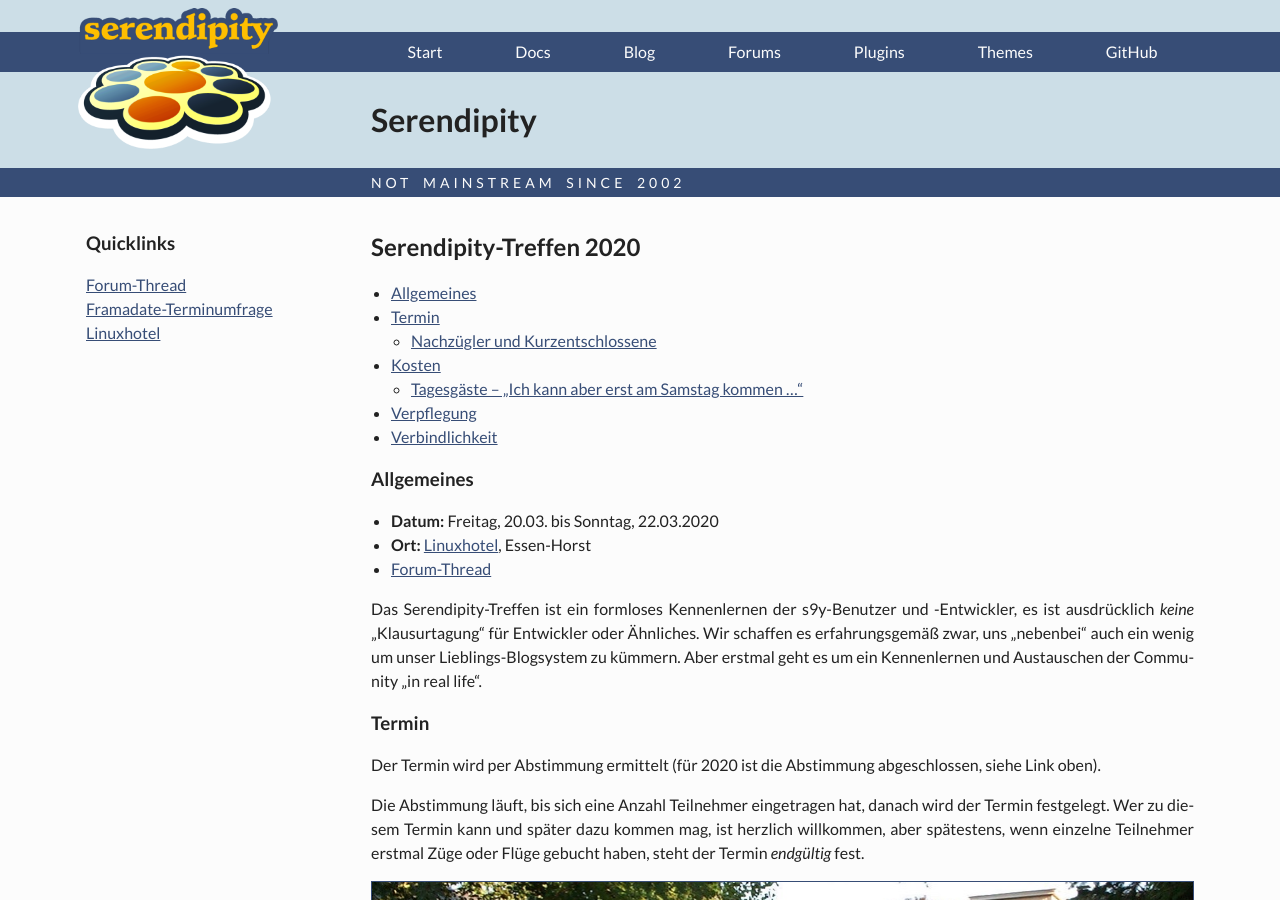
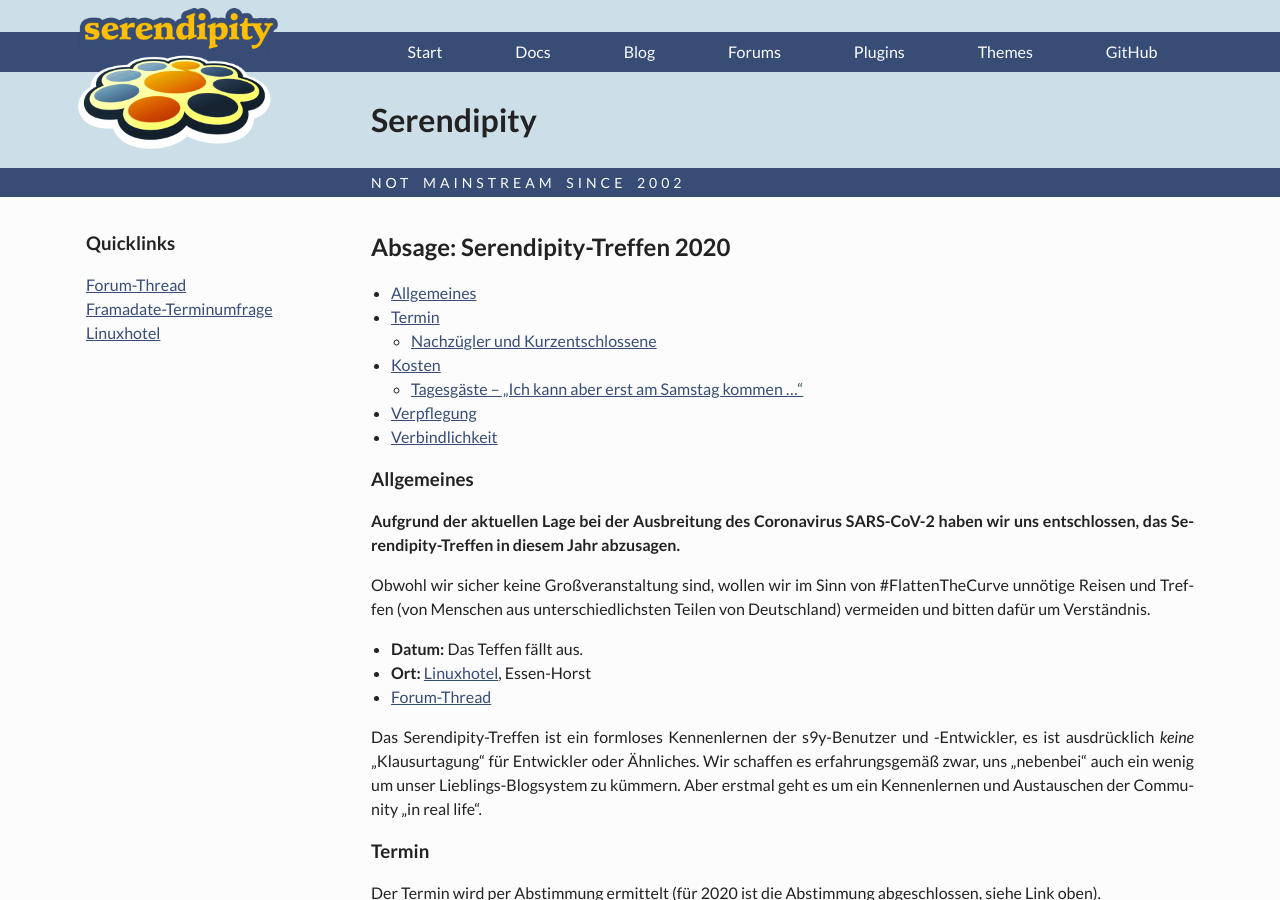
Before and after one commit to s9y/s9y.github.io, a Jekyll site: the page built from camp.md, in a window 1280 px wide and 900 px high. Built offline with Jekyll 4.4.1, drawn with Linux system fonts in a browser that asks for light colours.

Commit message:
Canceling Message.

```diff
--- a/camp.md
+++ b/camp.md
@@ -3,7 +3,7 @@ layout: camp
 title: s9ycamp
 ---
 
-<h2>Serendipity-Treffen 2020</h2>
+<h2>Absage: Serendipity-Treffen 2020</h2>
 
 -   [Allgemeines](#docs-allgemeines)
 -   [Termin](#docs-termin)
@@ -14,7 +14,11 @@ title: s9ycamp
 
 ### Allgemeines
 
--   **Datum:** Freitag, 20.03. bis Sonntag, 22.03.2020
+**Aufgrund der aktuellen Lage bei der Ausbreitung des Coronavirus SARS-CoV-2 haben wir uns entschlossen, das Serendipity-Treffen in diesem Jahr abzusagen.**
+
+Obwohl wir sicher keine Großveranstaltung sind, wollen wir im Sinn von #FlattenTheCurve unnötige Reisen und Treffen (von Menschen aus unterschiedlichsten Teilen von Deutschland) vermeiden und bitten dafür um Verständnis.
+
+-   **Datum:** Das Teffen fällt aus.
 -   **Ort:** [Linuxhotel](http://www.linuxhotel.de), Essen-Horst
 -   [Forum-Thread](https://board.s9y.org/viewtopic.php?f=10&t=24666)
 
```
